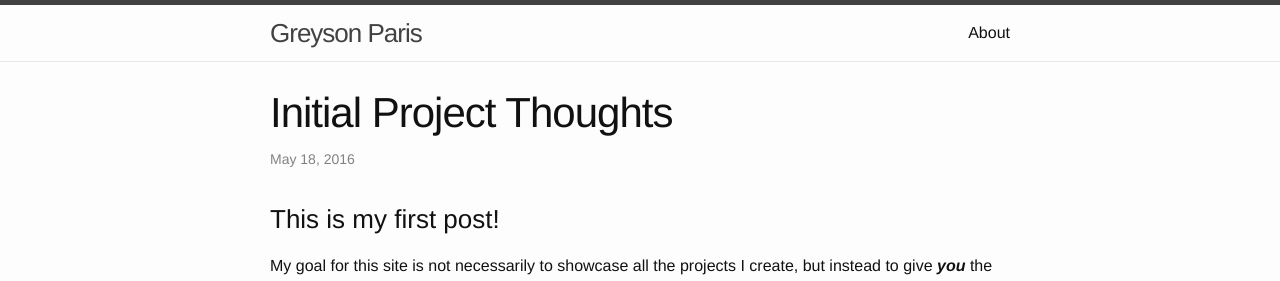
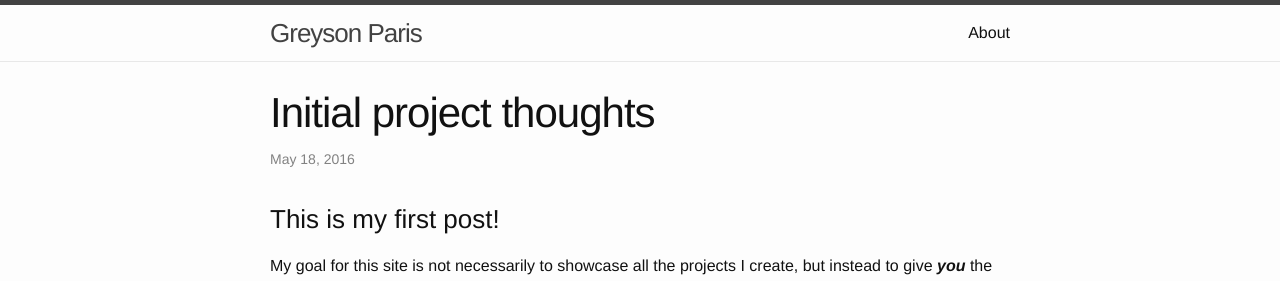
Before and after one commit to Benevolent-G/Benevolent-G.github.io, a Jekyll site: the page built from _posts/2016-05-18-initial-project-thoughts.markdown, in a window 1280 px wide. Shown: the top 281 px of the page. Built offline with Jekyll 4.4.1, drawn with Linux system fonts in a browser that asks for light colours; some of the changed lines change nothing that is shown.

Commit message:
edited front matter

```diff
--- a/_posts/2016-05-18-initial-project-thoughts.markdown
+++ b/_posts/2016-05-18-initial-project-thoughts.markdown
@@ -1,6 +1,7 @@
 ---
 layout: post
-
+title:  "Initial project thoughts"
+date:   2016-05-18
 ---
 ### This is my first post!
 
```
